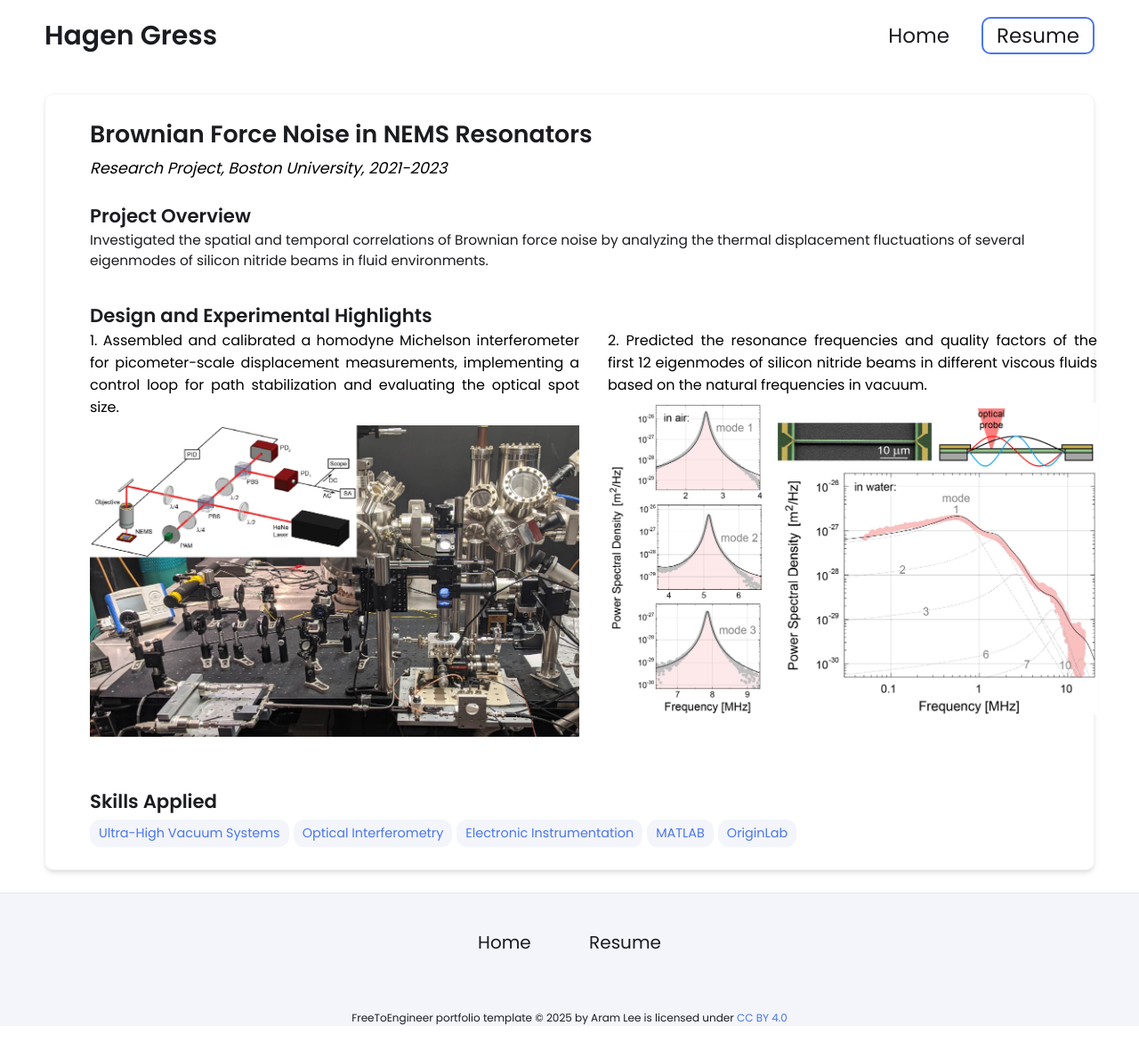
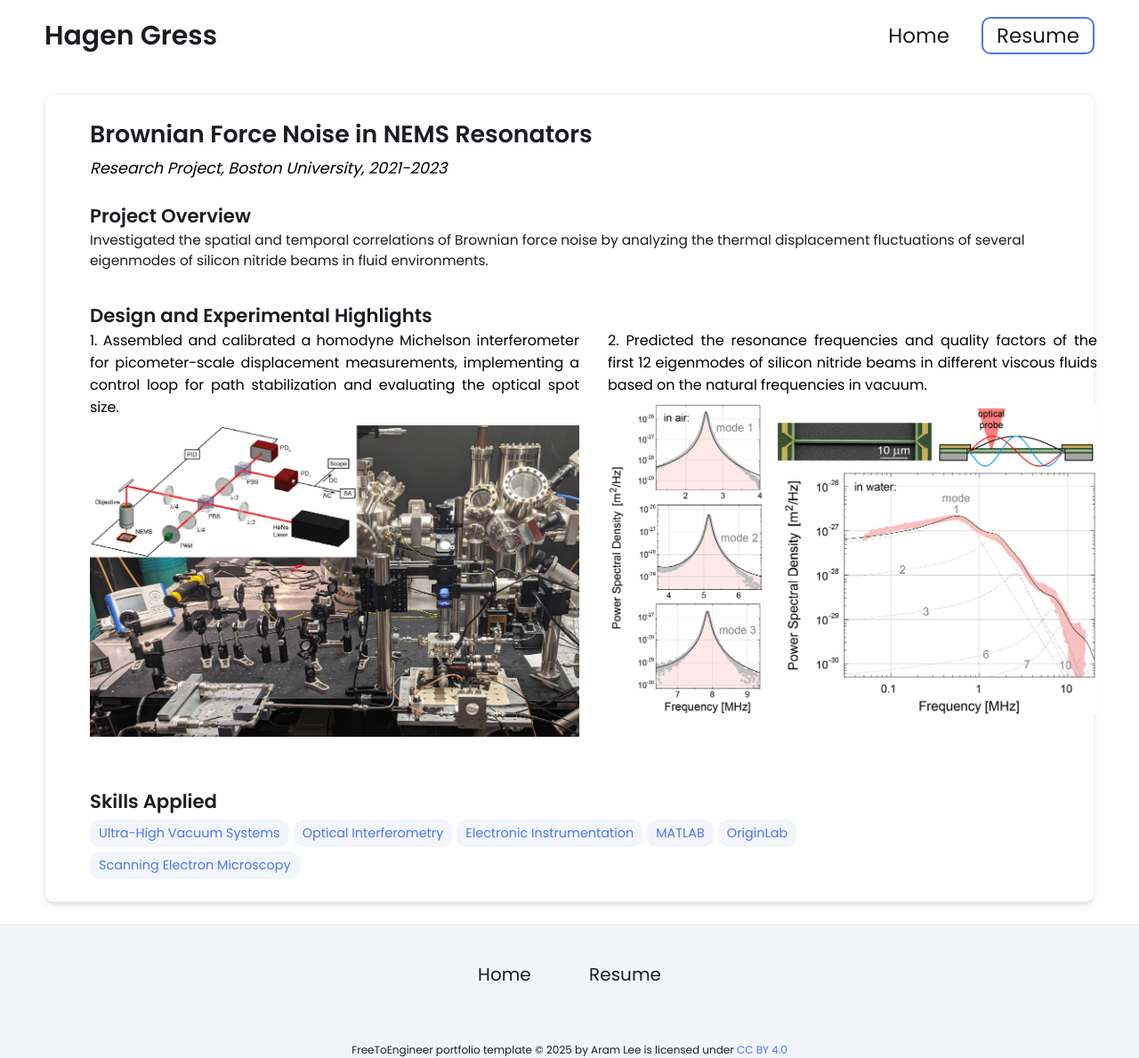
Before and after one commit to HagenGress/HagenGress.github.io, a Jekyll site: the page built from _projects/NEMS/index.md, in a window 1280 px wide. Shown: the whole page at 89% size. Built offline with Jekyll 4.4.1, drawn with Linux system fonts in a browser that asks for light colours; before the commit the page ends 1153 px from its top, so only the background shows below that.

Commit message:
Update index.md

```diff
--- a/_projects/NEMS/index.md
+++ b/_projects/NEMS/index.md
@@ -29,6 +29,7 @@ main-image: /NEMS_TitlePicture.jpg
       <span class="skill">Electronic Instrumentation</span>
       <span class="skill">MATLAB</span>
       <span class="skill">OriginLab</span>
+      <span class="skill">Scanning Electron Microscopy</span>
     </div>
   </div>
 </div>
```
